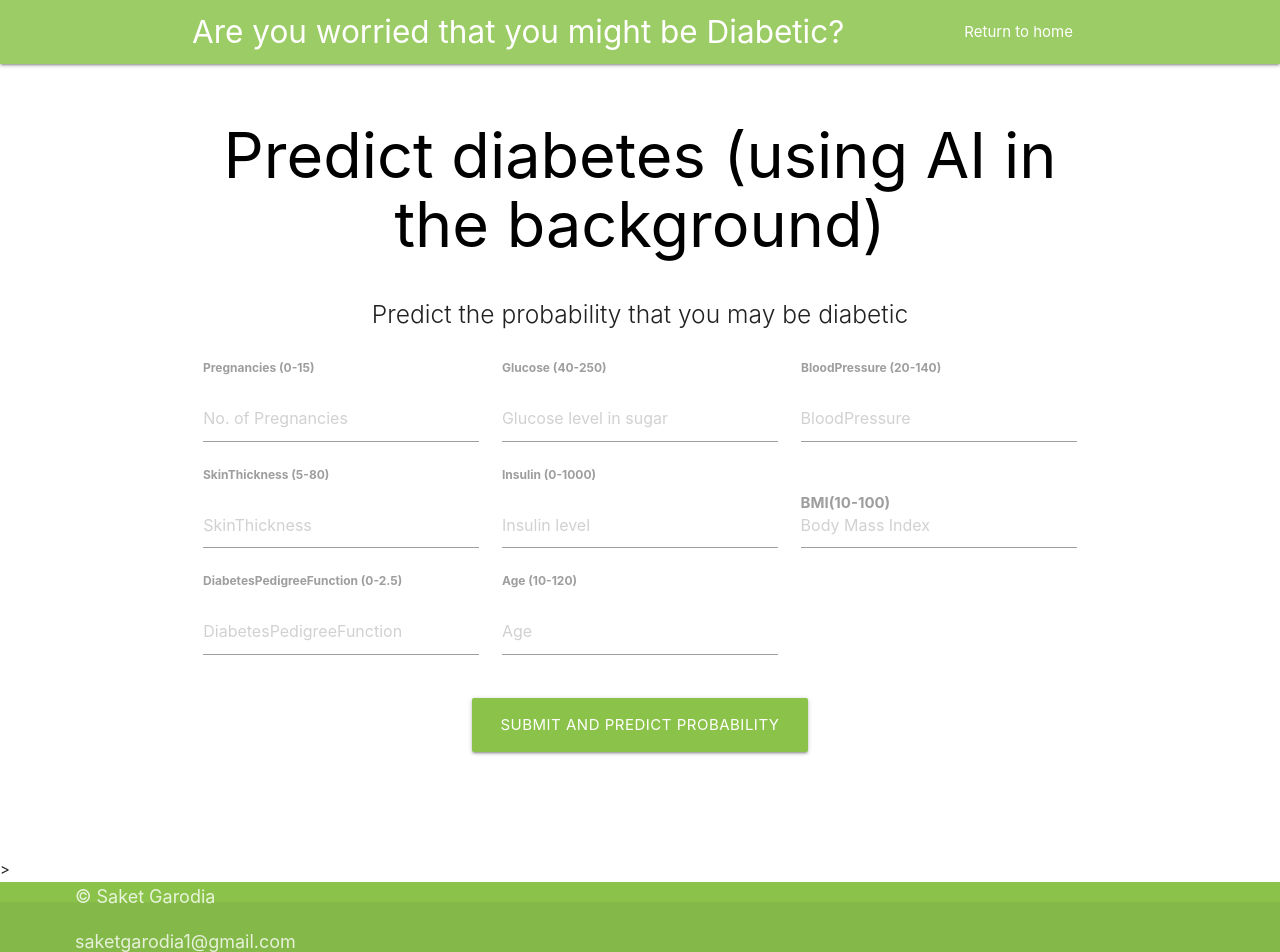
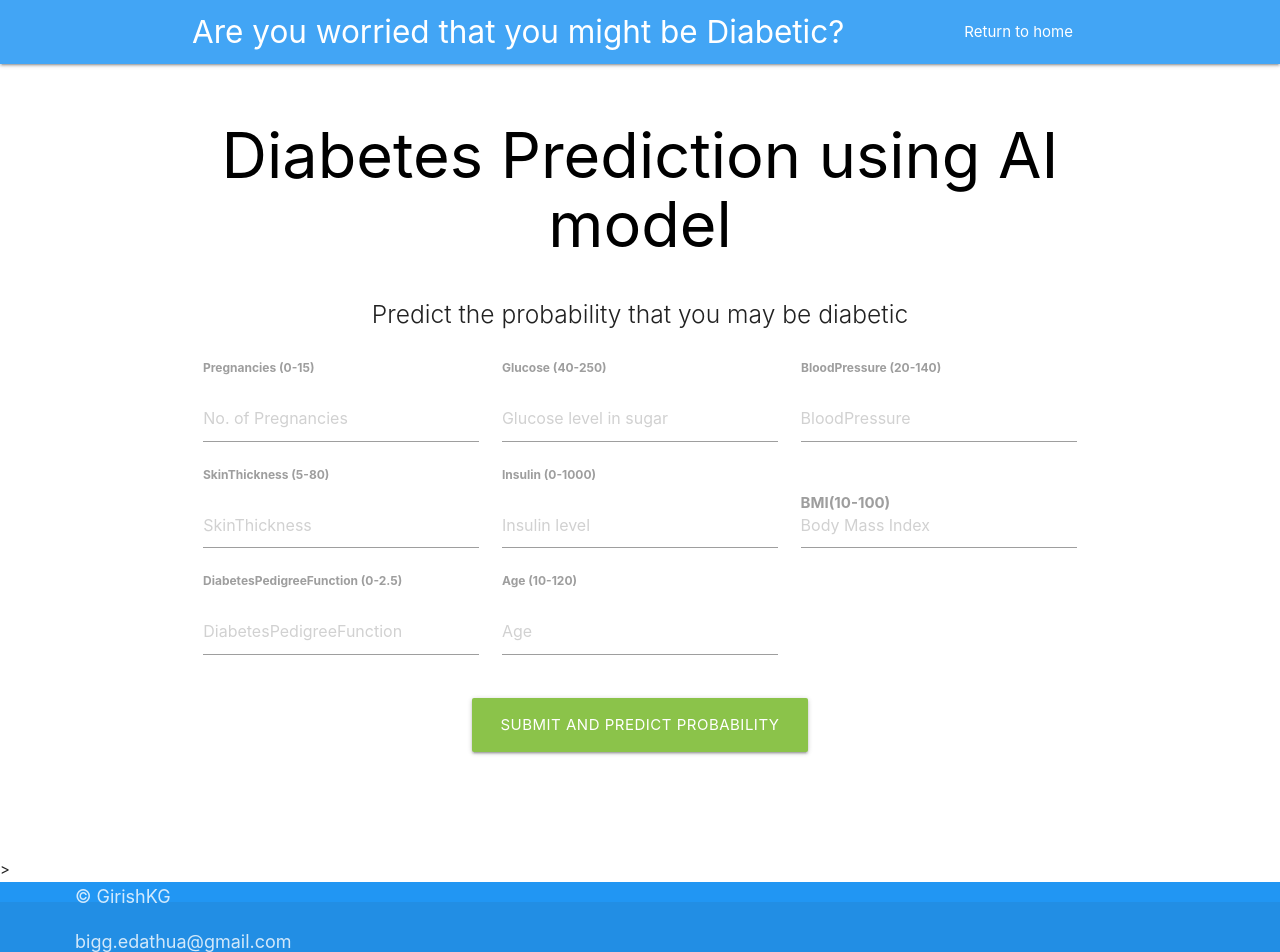
Before and after one commit to Giri2311/Pima-Indians-Diabetes, a Flask app: page / in a window 1280 px wide. Run offline with Flask 2, Linux system fonts and the light colour scheme; parts of the project's set-up code (start-up, migrations or seed data) failed here and were passed over; some libraries are stand-ins or nearby versions.

Commit message:
added flask file and requirements

```diff
--- a/app.py
+++ b/app.py
@@ -33,13 +33,14 @@ def predict():
 
     #model prediction
     prediction= model.predict_proba(rowDF_new)
-    valPred= round(prediction[0][1],3)
+
 
     if prediction[0][1] >0.5:
-
-        return render_template('result.html',pred= f"You have a chance of having diabetes.\n Probability of you being diabetic is-{valPred*100}%")
+        valPred= round(prediction[0][1],3)
+        return render_template('result.html',pred= f"You have a chance of having diabetes.\n\nProbability of you being diabetic is:{prediction[0][1]*100:.2f}%")
     else:
-        return render_template('result.html',pred= f"You appear to be safe from Diabetes.\n Probability of you being non-diabetic is-{valPred*100}%")
+        valPred= round(prediction[0][0],3)
+        return render_template('result.html',pred= f"You appear to be safe from Diabetes.\n\n Probability of you being non-diabetic is:{prediction[0][0]*100:.2f}%")
 
 
 if __name__ == "__main__":
--- a/templates/index.html
+++ b/templates/index.html
@@ -12,7 +12,7 @@
 </head>
 
 <body>
-  <nav class="light-green lighten-1" role="navigation">
+  <nav class="blue lighten-1" role="navigation">
     <div class="nav-wrapper container"><a id="logo-container" href="#" class="brand-logo">Are you worried that you might be Diabetic?</a>
       <ul class="right hide-on-med-and-down">
         <li><a href="#">Return to home</a></li>
@@ -24,7 +24,7 @@
   <div class="section no-pad-bot" id="index-banner">
     <div class="container">
      <h5 style="text-align: center; color: brown; font-weight: 600;">{{pred}}</h5>
-      <h1 class="header center black-text">Predict diabetes (using AI in the background)</h1>
+      <h1 class="header center black-text">Diabetes Prediction using AI model</h1>
       <div class="row center">
         <h5 class="header col s12 light">Predict the probability that you may be diabetic
         <br>
@@ -97,11 +97,11 @@
   </div>
   </div>>
 
-  <footer class="page-footer light-green">
+  <footer class="page-footer blue">
     <div class="footer-copyright">
       <div class="container" style="padding-bottom: 1rem; position: fixed; font-size: 1.2rem; margin-left: 5rem;">
-        <p>&copy; Saket Garodia</p>
-        <p>saketgarodia1@gmail.com</p>
+        <p>&copy; GirishKG</p>
+        <p>bigg.edathua@gmail.com</p>
       </div>
     </div>
   </footer>
```
Also changed, not shown: requirements.txt (added, +28 -0 lines), templates/result.html (+5 -5 lines).
